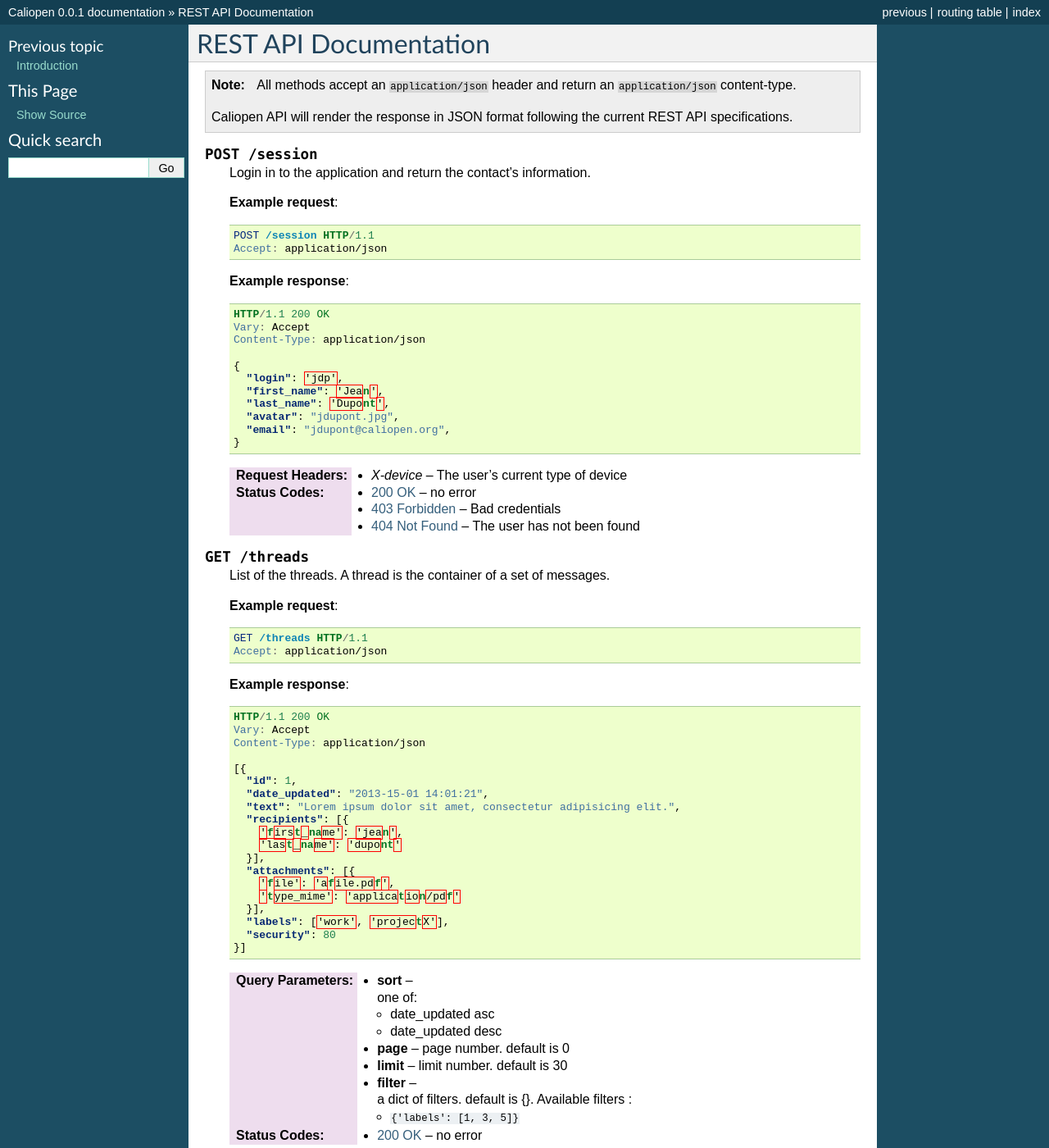
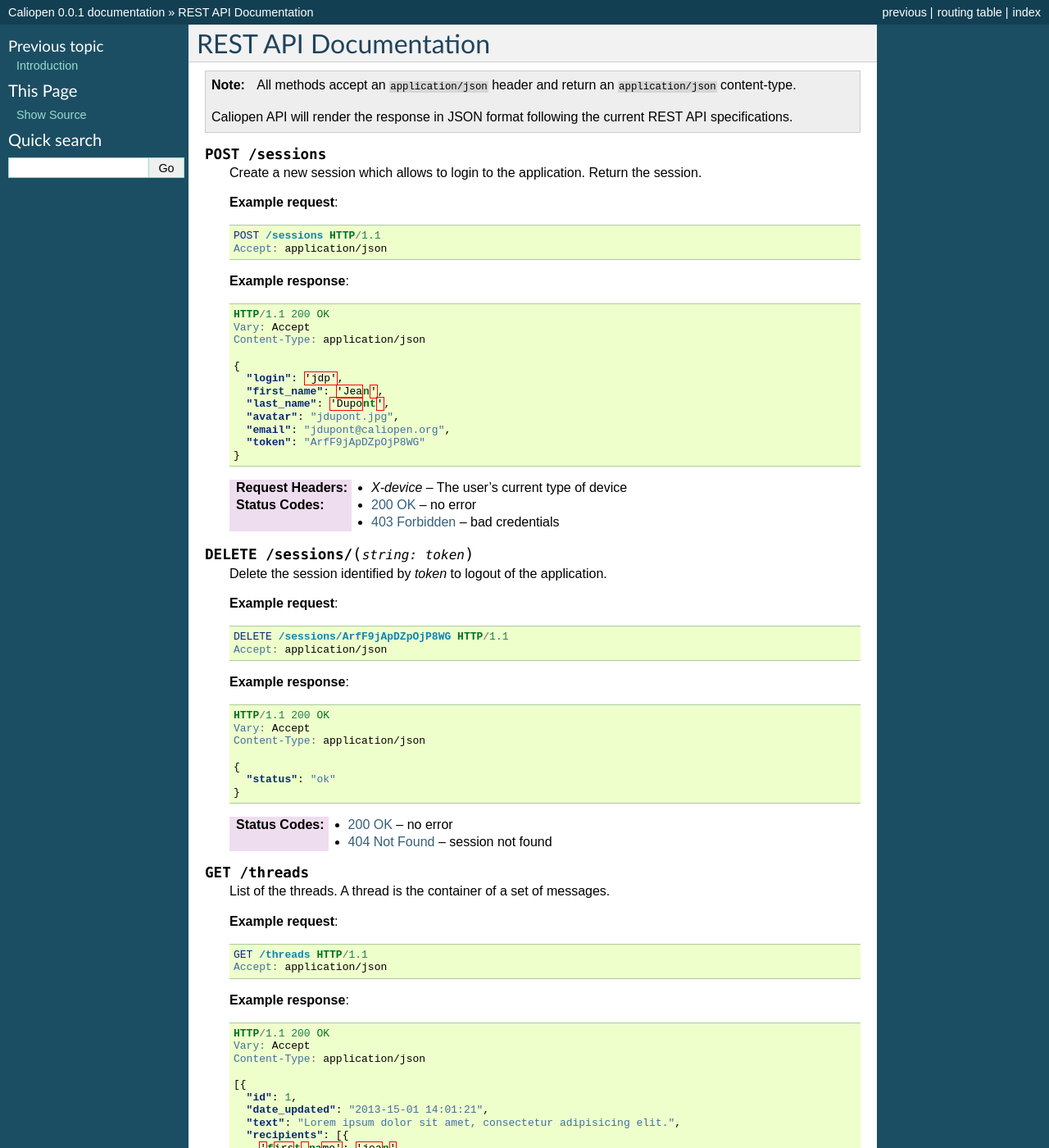
Before and after one commit to albancrommer/Caliop-PoC, a Sphinx documentation site: the page built from docs/rest_api.rst, in a window 1280 px wide and 1400 px high. Shown: the whole window at 82% size. Built offline with Sphinx 7.4.7, drawn with Linux system fonts in a browser that asks for light colours; some of the changed text lies outside the part shown.

Commit message:
Update doc.

```diff
--- a/docs/rest_api.rst
+++ b/docs/rest_api.rst
@@ -15,15 +15,15 @@
   API specifications.
 
 
-.. http:post:: /session
+.. http:post:: /sessions
 
-   Login in to the application and return the contact's information.
+   Create a new session which allows to login to the application. Return the session.
 
    **Example request**:
 
    .. sourcecode:: http
 
-      POST /session HTTP/1.1
+      POST /sessions HTTP/1.1
       Accept: application/json
 
    **Example response**:
@@ -40,12 +40,39 @@
         "last_name": 'Dupont',
         "avatar": "jdupont.jpg",
         "email": "jdupont@caliopen.org",
+        "token": "ArfF9jApDZpOjP8WG"
       }
 
    :reqheader X-device: The user's current type of device
    :statuscode 200: no error
-   :statuscode 403: Bad credentials
-   :statuscode 404: The user has not been found
+   :statuscode 403: bad credentials
+
+
+.. http:delete:: /sessions/(string:token)
+
+   Delete the session identified by `token` to logout of the application.
+
+   **Example request**:
+
+   .. sourcecode:: http
+
+      DELETE /sessions/ArfF9jApDZpOjP8WG HTTP/1.1
+      Accept: application/json
+
+   **Example response**:
+
+   .. sourcecode:: http
+
+      HTTP/1.1 200 OK
+      Vary: Accept
+      Content-Type: application/json
+
+      {
+        "status": "ok"
+      }
+
+   :statuscode 200: no error
+   :statuscode 404: session not found
 
 
 .. http:get:: /threads
@@ -77,12 +104,13 @@
         }],
         "attachments": [{
           'file': 'afile.pdf',
-          'type_mime': 'application/pdf'
+          'content_type': 'application/pdf'
         }],
         "labels": ['work', 'projectX'],
         "security": 80
       }]
 
+   :query token: session token.
    :query sort: one of:
 
     - date_updated asc
@@ -124,7 +152,7 @@
         "protocole": "email",
         "attachments": [{
           'file': 'afile.pdf',
-          'type_mime': 'application/pdf'
+          'content_type': 'application/pdf'
         }],
         "security": 80,
         "offset": 1,
@@ -132,6 +160,7 @@
         "thread_id": 42
       }]
 
+   :query token: session token.
    :statuscode 200: no error
    :statuscode 404: the thread has not been found
 
@@ -163,7 +192,7 @@
         "protocole": "email",
         "attachments": [{
           'file': 'afile.pdf',
-          'type_mime': 'application/pdf'
+          'content_type': 'application/pdf'
         }],
         "security": 80,
         "offset": 1,
@@ -171,6 +200,20 @@
         "thread_id": 42
       }]
 
-   :query message_id: the ID of the message to which this message answers
+   :query token: session token.
+   :query title: the title of the message
+   :query body: the body of the message
+   :query protocole: the protocole used to send the message
+   :query attachments: list of files attached to the message
+
+     ::
+
+      [{
+        'file': 'afile.pdf',
+        'content_type': 'application/pdf',
+        'bynary_data': XXX
+      }]
+
+   :query message_id: the ID of the message to which the message answers
    :statuscode 200: no error
    :statuscode 404: the thread has not been found
```
